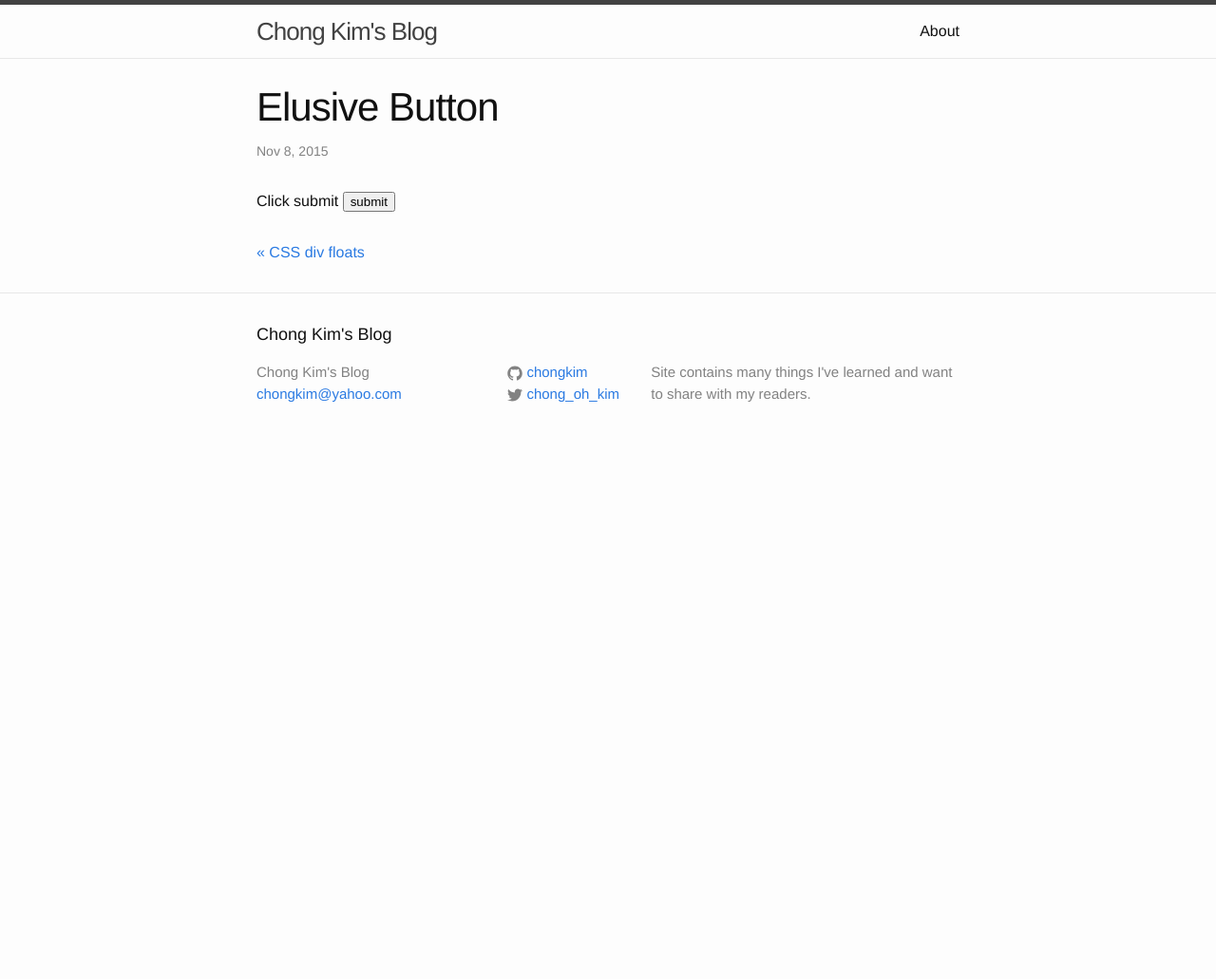
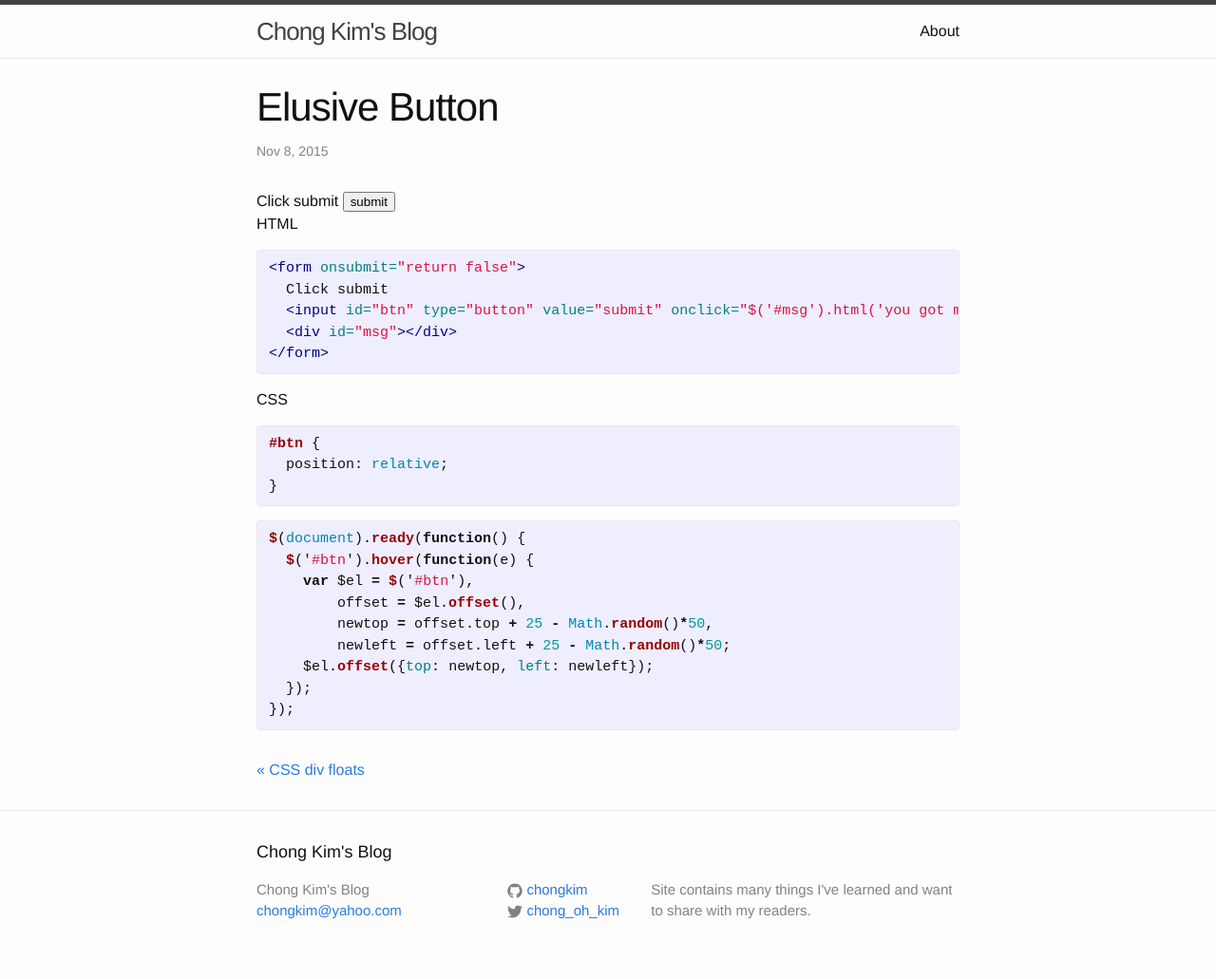
Before and after one commit to chongkim/chongkim.github.io, a Jekyll site: the page built from _posts/2015-11-08-elusive-button.md, in a window 1280 px wide. Shown: the whole page at 95% size. Built offline with Jekyll 4.4.1, drawn with Linux system fonts in a browser that asks for light colours; nearby versions of some CDN libraries; before the commit the page ends 900 px from its top, so only the background shows below that.

Commit message:
elusive button with explanation

```diff
--- a/_posts/2015-11-08-elusive-button.md
+++ b/_posts/2015-11-08-elusive-button.md
@@ -30,3 +28,34 @@ $(document).ready(function() {
   });
 });
 </script>
+
+HTML
+
+{% highlight html %}
+<form onsubmit="return false">
+  Click submit
+  <input id="btn" type="button" value="submit" onclick="$('#msg').html('you got me');"><br/>
+  <div id="msg"></div>
+</form>
+{% endhighlight %}
+
+
+CSS
+
+{% highlight css %}
+#btn {
+  position: relative;
+}
+{% endhighlight %}
+
+{% highlight js %}
+$(document).ready(function() {
+  $('#btn').hover(function(e) {
+    var $el = $('#btn'),
+        offset = $el.offset(),
+        newtop = offset.top + 25 - Math.random()*50,
+        newleft = offset.left + 25 - Math.random()*50;
+    $el.offset({top: newtop, left: newleft});
+  });
+});
+{% endhighlight %}
```
Also changed, not shown: other parts of _posts/2015-11-08-elusive-button.md (+0 -2 lines).
